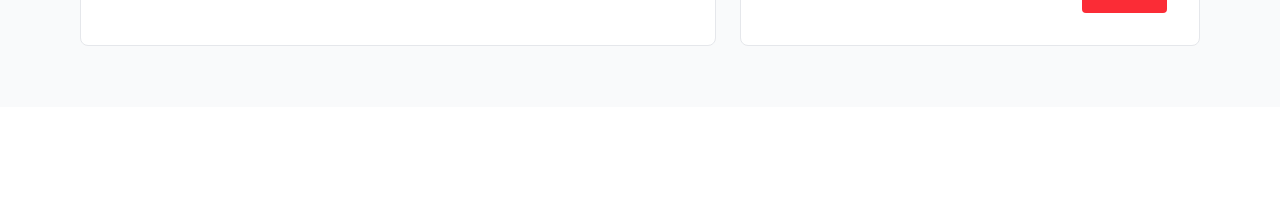
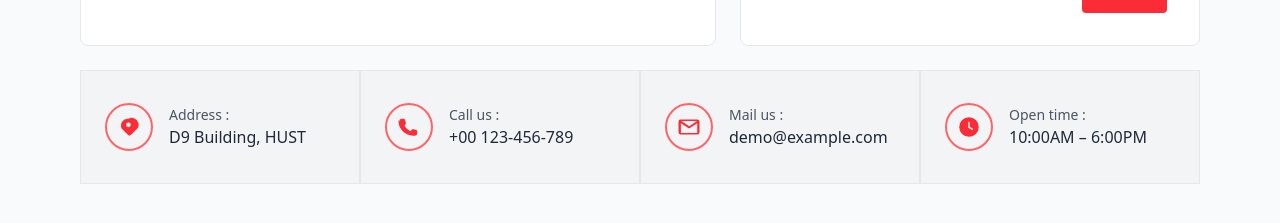
Before and after one commit to LyMuc/NHOM18-ECOMMERCE, a React (Vite) app: page / in a window 1280 px wide. Shown: the part 693-916 px from the top of the page. Before the commit the page ends 800 px from the top, so only its background shows below. Built offline with nearby package versions, Linux system fonts and the light colour scheme.

Commit message:
contact us

```diff
--- a/src/contact_us.jsx
+++ b/src/contact_us.jsx
@@ -91,6 +91,67 @@ const ContactUs = () => {
                     </form>
                 </div>
             </div>
+
+            {/* Info strip under Contact Us */}
+            <div className="max-w-6xl mx-auto px-4 mt-6">
+                <div className="grid grid-cols-1 md:grid-cols-2 lg:grid-cols-4">
+                    {/* Location */}
+                    <div className="flex items-center gap-4 bg-gray-100 px-6 py-8 border border-gray-200">
+                        <span className="inline-flex h-12 w-12 items-center justify-center rounded-full border-2 border-red-400 text-red-500">
+                            {/* Map pin icon */}
+                            <svg xmlns="http://www.w3.org/2000/svg" viewBox="0 0 24 24" fill="currentColor" className="h-6 w-6">
+                                <path fillRule="evenodd" d="M11.47 3.84a6.75 6.75 0 0 1 8.69 9.96l-6.07 6.07a2.25 2.25 0 0 1-3.18 0l-6.08-6.07a6.75 6.75 0 0 1 6.64-9.96Zm0 3.66a2.34 2.34 0 1 0 0 4.68 2.34 2.34 0 0 0 0-4.68Z" clipRule="evenodd" />
+                            </svg>
+                        </span>
+                        <div className="text-gray-800">
+                            <div className="text-sm text-gray-600">Address :</div>
+                            <div className="font-medium">D9 Building, HUST</div>
+                        </div>
+                    </div>
+
+                    {/* Phone */}
+                    <div className="flex items-center gap-4 bg-gray-100 px-6 py-8 border border-gray-200">
+                        <span className="inline-flex h-12 w-12 items-center justify-center rounded-full border-2 border-red-400 text-red-500">
+                            {/* Phone icon */}
+                            <svg xmlns="http://www.w3.org/2000/svg" viewBox="0 0 24 24" fill="currentColor" className="h-6 w-6">
+                                <path d="M2.25 6.75A3 3 0 0 1 5.25 3.75h1.3a1.5 1.5 0 0 1 1.42 1.03l.87 2.61a1.5 1.5 0 0 1-.34 1.51L7.7 10.66a12.07 12.07 0 0 0 5.64 5.64l1.76-1.8a1.5 1.5 0 0 1 1.51-.34l2.61.87a1.5 1.5 0 0 1 1.03 1.42v1.3a3 3 0 0 1-3 3h-.75c-8.28 0-15-6.72-15-15v-.75Z" />
+                            </svg>
+                        </span>
+                        <div className="text-gray-800">
+                            <div className="text-sm text-gray-600">Call us :</div>
+                            <div className="font-medium">+00 123-456-789</div>
+                        </div>
+                    </div>
+
+                    {/* Mail */}
+                    <div className="flex items-center gap-4 bg-gray-100 px-6 py-8 border border-gray-200">
+                        <span className="inline-flex h-12 w-12 items-center justify-center rounded-full border-2 border-red-400 text-red-500">
+                            {/* Mail icon */}
+                            <svg xmlns="http://www.w3.org/2000/svg" viewBox="0 0 24 24" fill="currentColor" className="h-6 w-6">
+                                <path d="M1.5 6.75A2.25 2.25 0 0 1 3.75 4.5h16.5A2.25 2.25 0 0 1 22.5 6.75v10.5A2.25 2.25 0 0 1 20.25 19.5H3.75A2.25 2.25 0 0 1 1.5 17.25V6.75Zm3.02-.75 7.73 5.16 7.73-5.16H4.52Zm15.73 12V8.14l-7.35 4.9a1.5 1.5 0 0 1-1.65 0L3.9 8.14v9.86h16.35Z" />
+                            </svg>
+                        </span>
+                        <div className="text-gray-800">
+                            <div className="text-sm text-gray-600">Mail us :</div>
+                            <div className="font-medium">demo@example.com</div>
+                        </div>
+                    </div>
+
+                    {/* Open time */}
+                    <div className="flex items-center gap-4 bg-gray-100 px-6 py-8 border border-gray-200">
+                        <span className="inline-flex h-12 w-12 items-center justify-center rounded-full border-2 border-red-400 text-red-500">
+                            {/* Clock icon */}
+                            <svg xmlns="http://www.w3.org/2000/svg" viewBox="0 0 24 24" fill="currentColor" className="h-6 w-6">
+                                <path fillRule="evenodd" d="M12 2.25a9.75 9.75 0 1 0 0 19.5 9.75 9.75 0 0 0 0-19.5Zm.75 5.25a.75.75 0 0 0-1.5 0v5.19l3.62 2.17a.75.75 0 1 0 .76-1.29l-2.88-1.73V7.5Z" clipRule="evenodd" />
+                            </svg>
+                        </span>
+                        <div className="text-gray-800">
+                            <div className="text-sm text-gray-600">Open time :</div>
+                            <div className="font-medium">10:00AM – 6:00PM</div>
+                        </div>
+                    </div>
+                </div>
+            </div>
         </div>
     );
 };
```
